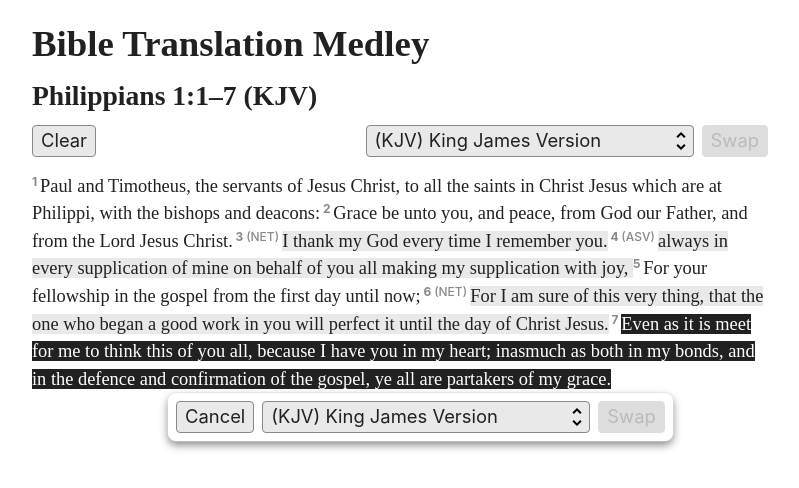
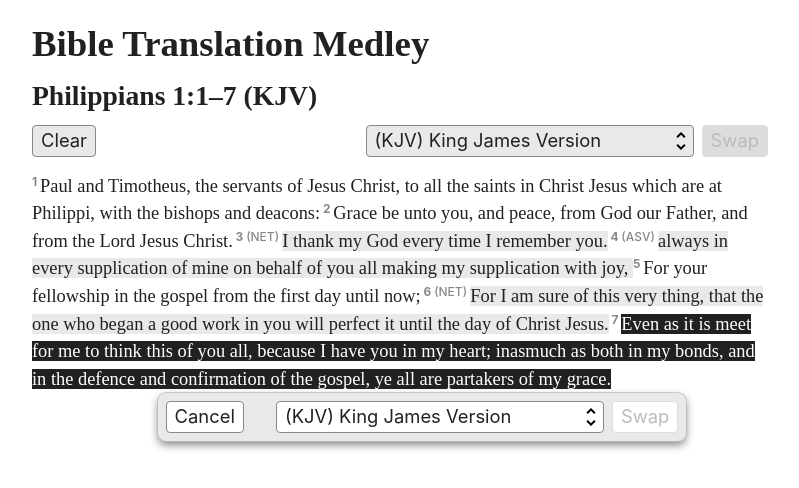
Before and after one commit to 01brett/translation-medley, a React (Create React App) app: page / in a window 1280 px wide. Both pictures are taken after a click on the element 633 px from the left and 351 px from the top of the page. Shown: the top 488 px of the page, without its empty margins (240-1039 px from the left). Built offline with nearby package versions, Linux system fonts and the light colour scheme; a web font is replaced by a local one.

Commit message:
Tweaked styling on controls

```diff
--- a/src/App.js
+++ b/src/App.js
@@ -41,7 +41,7 @@ const App = () => {
     return {
       position: 'absolute',
       top: vPos + 4 + 'px',
-      marginLeft: '-14.5rem',
+      marginLeft: '-15.15rem',
       left: '50%'
     }
   }
--- a/src/sass/_verse-swapper.scss
+++ b/src/sass/_verse-swapper.scss
@@ -4,12 +4,16 @@
   .controls {
     display: flex;
     padding: $sm;
-    background-color: $white;
+    background-color: $grey-bg;
     border-radius: $sm;
-    box-shadow: 0 0 0 0.5px $grey3, 0 $xs $sm 0 $grey1;
+    box-shadow: 0 0 0 0.75px $grey2, 0 $xs $sm 0 $grey1;
+
+    select, button {
+      background-color: $white;
+    }
 
     button:first-child {
-      margin-right: $sm;
+      margin-right: $xl;
     }
   }
 }
```
